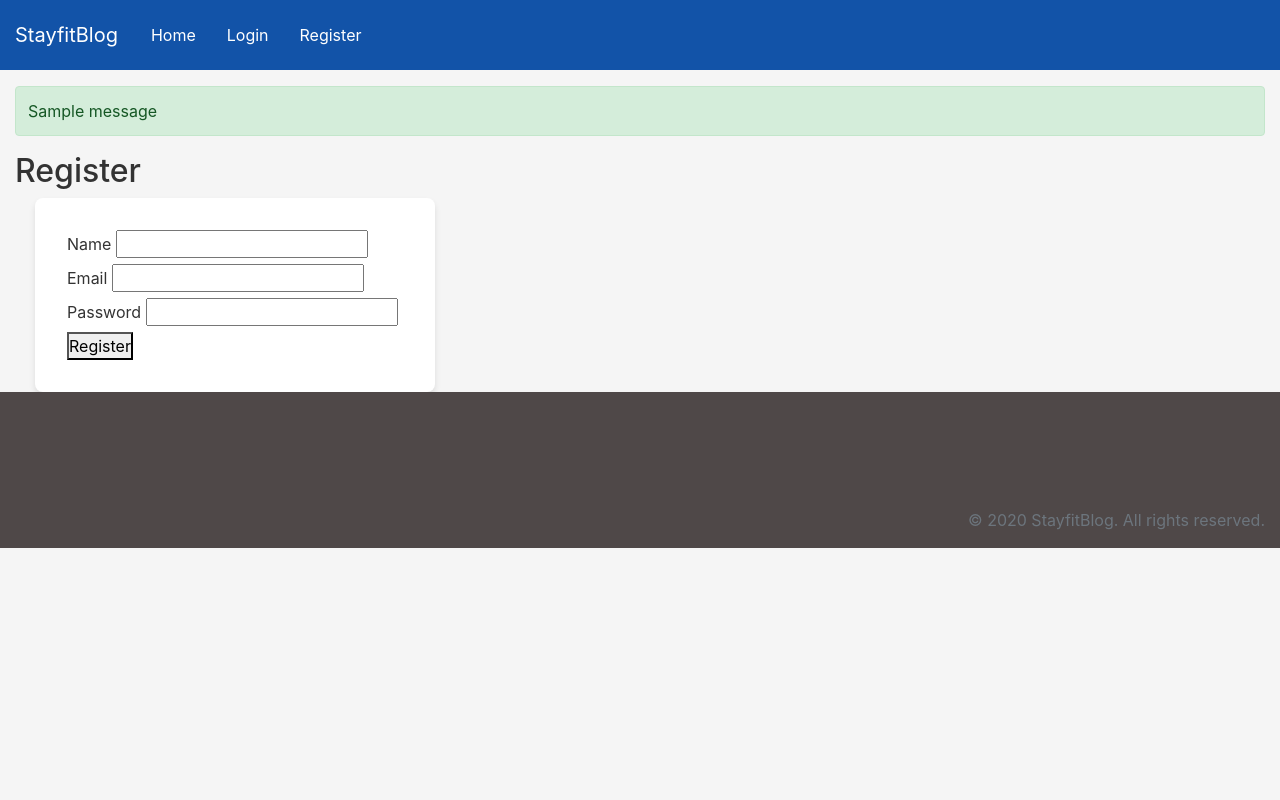
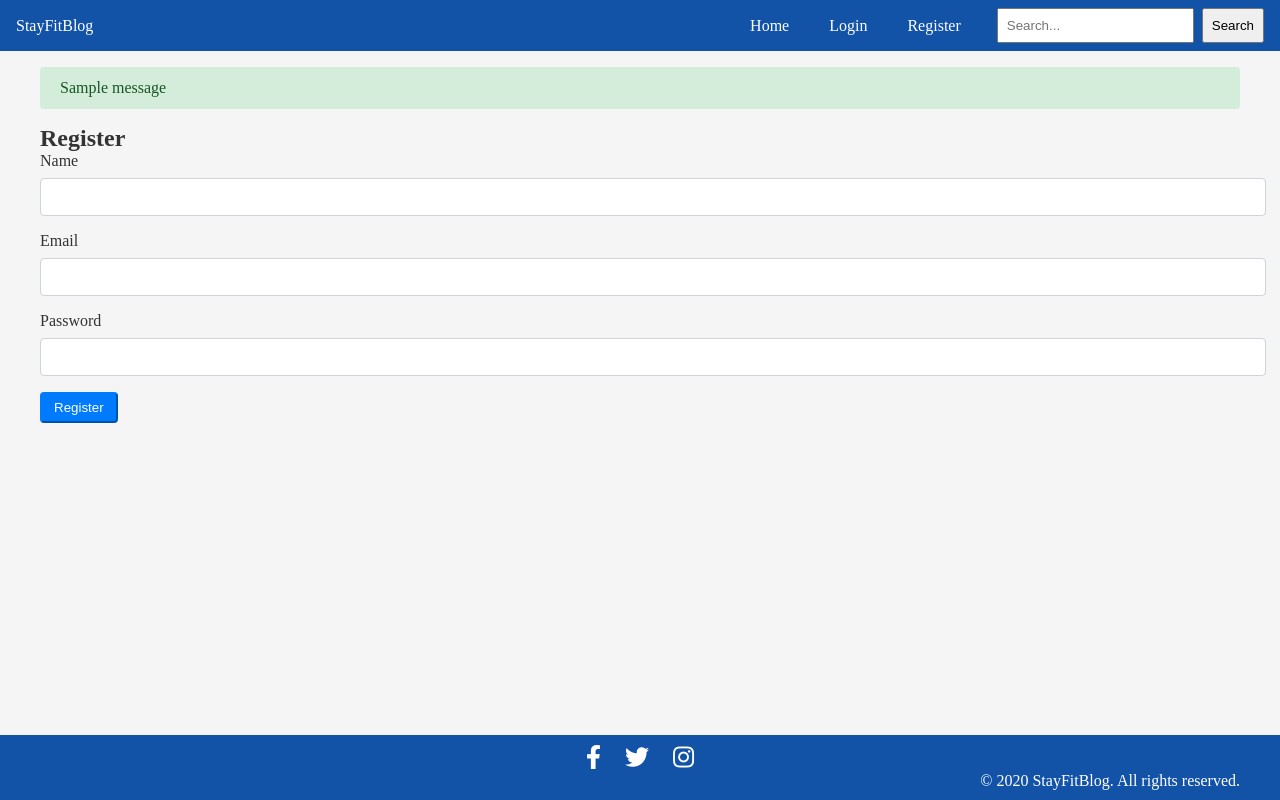
Before and after one commit to Emmayordi/alx_capstone_project, a Python web app: template StayFitBlog/templates/register.html in a window 1280 px wide. Run offline with Jinja, Linux system fonts and the light colour scheme; the template is opened without the code that fills it: most values are stand-ins (such as "Sample title", 1, 10 or a date in 2020); one stand-in notice (Sample message) is shown; form fields are guessed from the names that the template uses; some libraries are stand-ins or nearby versions.

Commit message:
remove bootstrap and use html css js

```diff
--- a/StayFitBlog/routes.py
+++ b/StayFitBlog/routes.py
@@ -5,6 +5,12 @@ from StayFitBlog.models import User, Post, Comment,add_user
 from StayFitBlog.forms import LoginForm, RegisterForm, AddPostForm, CommentForm
 
 from bleach import clean
+@app.route('/search')
+def search():
+    query = request.args.get('q', '')  # Getting the search term from the query string
+    # Perform search logic here, possibly querying your database
+    # For demonstration purposes, we'll just return a simple response
+    return f"Search results for: {query}"
 
 @app.route('/', methods=['GET', 'POST'])
 def home():
--- a/StayFitBlog/static/css/styles.css
+++ b/StayFitBlog/static/css/styles.css
@@ -14,177 +14,190 @@ body {
     overflow-x: hidden;
 }
 
-
-.home-background h1 {
-    font-size: 5em;
-    font-weight: bold;
-    color: hsl(120, 11%, 9%); /* Green color for a healthy and fresh look */
-    text-shadow: 2px 2px 4px rgba(0, 0, 0, 0.5);
-    margin-bottom: 20px;
+.custom-navbar {
+    background-color: #1253a8;
+    display: flex;
+    justify-content: space-between;
+    align-items: center;
+    padding: 0.5rem 1rem;
 }
 
-.home-background p.tagline {
-    display: block;
-    margin-top: 20px;
-    font-size: 2em;
-    font-weight: bold;
-    color: #4CAF50;
-    clear: both;
+.navbar-brand {
+    color: #fff;
+    text-decoration: none;
 }
 
-/* Add a semi-transparent overlay with a blurred background image
-.home-background::before {
-    content: '';
-    position: absolute;
-    top: 0;
-    left: 0;
+.nav-items {
+    list-style: none;
+    display: flex;
+    padding: 0;
+    margin: 0;
+    margin-right: 1rem;
+}
+
+.nav-item a {
+    color: #fff;
+    text-decoration: none;
+    margin: 0 10px;
+}
+
+.search-form {
+    display: flex;
+}
+
+.search-form input, .search-form button {
+    padding: 0.5rem;
+}
+
+.search-form input {
+    margin-right: 0.5rem;
+}
+
+  .navbar-toggler {
+    background: none;
+    border: none;
+    cursor: pointer;
+  }
+
+  .navbar-toggler-icon {
+    display: block;
+    width: 30px;
+    height: 3px;
+    background-color: #fff;
+    margin: 5px 0; /* Creates the hamburger icon */
+  }
+
+  /* For larger screens, display the nav items */
+  @media (min-width: 768px) {
+    .nav-items {
+      display: block;
+    }
+  }
+  /* General Container */
+.container {
+    max-width: 1200px;
+    margin: auto;
+    padding: 0 15px;
+  }
+
+  /* Utility Classes */
+  .mt-3 {
+    margin-top: 1rem; /* Adjust the value as per your design */
+  }
+
+  .mt-auto {
+    margin-top: auto;
+  }
+
+  .py-3 {
+    padding-top: 1rem;
+    padding-bottom: 1rem;
+  }
+
+  .text-md-right {
+    text-align: right;
+  }
+
+  /* Flash Messages */
+  .alert {
+    padding: 0.75rem 1.25rem;
+    margin-bottom: 1rem;
+    border-radius: 0.25rem;
+    color: #004085;
+    background-color: #cce5ff;
+    border-color: #b8daff;
+  }
+
+  /* Adjust colors based on the category of the message */
+  .alert-success {
+    color: #155724;
+    background-color: #d4edda;
+    border-color: #c3e6cb;
+  }
+
+  .alert-danger {
+    color: #721c24;
+    background-color: #f8d7da;
+    border-color: #f5c6cb;
+  }
+
+  /* Footer */
+  .footer {
+    background-color: #1253a8; /* Your desired background color */
+    color: white;
+    text-align: center;
+    padding: 10px 0;
+    position: fixed;
+    bottom: 0;
     width: 100%;
-    height: 100%;
-    background-image: url('/static/images/1.png');
-    background-size: cover;
-    background-position: center;
-    background-repeat: no-repeat;
+  }
 
-    z-index: -1;
-    opacity: 0.7;
+  .social-links {
+    margin-bottom: 0;
+    padding: 0;
   }
-*/
 
+  .social-links a {
+    color: white; /* Adjust if needed */
+    margin: 0 10px;
+    font-size: 24px; /* Adjust icon size as needed */
+  }
 
-/* Rest of your existing styles */
+  .social-links a:hover {
+    color: #ddd; /* Adjust hover color as needed */
+  }
 
-.home-background {
-    display: flex;
-    flex-direction: column; /* Stacks child elements vertically */
-    align-items: center;
-    justify-content: center;
-    height: 100vh;
-    width: 100vw;
+  /* Ensuring the content doesn't overlap with the fixed footer */
+  body {
+    padding-bottom: 60px; /* Adjust this value based on your footer's height */
+  }
+  .login-to-post {
+    margin-top: 20px;
     text-align: center;
   }
 
-
-.container {
-    max-width: 100%;
-    margin-top: 50px;
-    background-color: transparent;
-}
-
-
-
-
-/* styles.css */
-
-.container {
-    max-width: 100%;
-    margin-top: 50px;
-    background-color: transparent;
-}
-
-form {
-    padding: 2rem;
-    background: #fff;
-    border-radius: 8px;
-    box-shadow: 0 4px 6px rgba(0,0,0,0.1);
-    max-width: 400px; /* Limit form width */
-    width: 100%;
-    box-sizing: border-box;
-    margin: 0 20px; /* Adjust spacing around the form */
+  .login-to-post-link {
+    display: inline-block;
+    background-color: #007bff;
+    color: white;
+    padding: 10px 15px;
+    text-decoration: none;
+    border-radius: 5px;
+    transition: background-color 0.2s
 }
 
 .form-group {
-    margin-bottom: 1rem; /* Spacing between form groups */
+    margin-bottom: 1rem;
   }
 
-.form-group label {
+  .form-label {
     display: block;
-    margin-bottom: .5rem; /* Spacing between label and input */
+    margin-bottom: .5rem;
   }
 
-.form-group input,
-.form-group button {
-    width: 100%; /* Full width of the form group */
-    padding: 0.75rem; /* Padding inside inputs and button for better touch */
-    border: 1px solid #ccc; /* Subtle border around inputs */
-    border-radius: 4px; /* Rounded corners for inputs */
-    box-sizing: border-box; /* Ensure padding doesn't increase size */
+  .form-control {
+    width: 100%;
+    padding: .375rem .75rem;
+    font-size: 1rem;
+    line-height: 1.5;
+    color: #495057;
+    background-color: #fff;
+    background-clip: padding-box;
+    border: 1px solid #ced4da;
+    border-radius: .25rem;
+    transition: border-color .15s ease-in-out,box-shadow .15s ease-in-out;
   }
 
-.btn-primary {
-    background-color: #4CAF50; /* Green button */
-    border: none; /* No border for button */
-    cursor: pointer;
-    font-weight: bold; /* Make button text bold */
-}
-
-.btn-primary:hover {
-    background-color: #45a049; /* Darker shade on hover */
-}
-
-.alert {
-    padding: 0.75rem;
-    margin-bottom: 1rem;
-    border-radius: 4px;
-    border: 1px solid transparent;
-}
-
-.alert-danger {
-    background-color: #f8d7da;
-    border-color: #f5c6cb;
-    color: #721c24; /* Text color for danger alerts */
-}
-
-.alert-success {
-    background-color: #d4edda;
-    border-color: #c3e6cb;
-    color: #155724; /* Text color for success alerts */
-}
-@media (min-width: 576px) {
-    .form-container {
-        margin-top: 100px;
-    }
-}
-
-.btn-primary {
-    width: 100%;
-    padding: 12px;
-    box-sizing: border-box;
-    background-color: #4CAF50; /* Green button color */
+  .btn {
     color: #fff;
-    border: none;
-    border-radius: 5px;
+    background-color: #007bff;
+    border-color: #007bff;
+    padding: .375rem .75rem;
+    border-radius: .25rem;
     cursor: pointer;
   }
 
-.btn-primary:hover {
-    background-color: #45a049; /* Darker green on hover */
+  .btn:hover {
+    background-color: #0069d9;
+    border-color: #0062cc;
   }
-
-@media (min-width: 576px) {
-    .container {
-        margin-top: 100px;
-    }
-}
-
-.navbar {
-    background-color: #333333;
-    padding: 15px;
-}
-
-.navbar-light .navbar-brand {
-    color: #fff;
-}
-
-.navbar-light .navbar-nav .nav-link {
-    color: #fff;
-    margin-right: 50px;
-}
-
-.footer {
-    background-color: #4f4848;
-    color: #fff;
-}
-
-.list-inline-item a {
-    color: #fff;
-}
--- a/StayFitBlog/templates/layout.html
+++ b/StayFitBlog/templates/layout.html
@@ -1,4 +1,4 @@
-<!---Layout.html-->
+<!--layout.html-->
 <!DOCTYPE html>
 <html lang="en">
   <head>
@@ -10,14 +10,9 @@
     <meta name="description" content="" />
     <meta name="author" content="" />
     <title>
-      {% block title %}{% if title %}{{ title }} - StayfitBlog{% else
-      %}StayfitBlog{% endif %}{% endblock %}
+      {% block title %}{% if title %}{{ title }} - StayFitBlog{% else
+      %}StayFitBlog{% endif %}{% endblock %}
     </title>
-    <!-- Bootstrap CSS -->
-    <link
-      rel="stylesheet"
-      href="https://stackpath.bootstrapcdn.com/bootstrap/4.5.2/css/bootstrap.min.css"
-    />
     <!-- Font Awesome CSS -->
     <link
       rel="stylesheet"
@@ -32,72 +27,82 @@
   <body>
     <!-- Navigation Bar -->
     <nav
-      class="navbar navbar-expand-lg navbar-light"
-      style="background-color: #1253a8"
+      class="custom-navbar"
+      style="
+        background-color: #1253a8;
+        display: flex;
+        justify-content: space-between;
+        align-items: center;
+        padding: 0.5rem 1rem;
+      "
     >
       <a
         class="navbar-brand"
         href="{{ url_for('home') }}"
-        style="color: #fff; margin-right: 25px"
-        >StayfitBlog</a
+        style="color: #fff; text-decoration: none"
+        >StayFitBlog</a
       >
-      <button
-        class="navbar-toggler"
-        type="button"
-        data-toggle="collapse"
-        data-target="#navbarNav"
-        aria-controls="navbarNav"
-        aria-expanded="false"
-        aria-label="Toggle navigation"
-      >
-        <span class="navbar-toggler-icon"></span>
-      </button>
-      <div class="collapse navbar-collapse" id="navbarNav">
-        <ul class="navbar-nav">
-          <li class="nav-item active">
+      <div class="navbar-links" style="display: flex; align-items: center">
+        <ul
+          class="nav-items"
+          style="
+            list-style: none;
+            display: flex;
+            padding: 0;
+            margin: 0;
+            margin-right: 1rem;
+          "
+        >
+          <li class="nav-item" style="margin: 0 10px">
             <a
               class="nav-link"
               href="{{ url_for('home') }}"
-              style="color: #fff; margin-right: 15px"
-              >Home <span class="sr-only">(current)</span></a
+              style="color: #fff; text-decoration: none"
+              >Home</a
             >
           </li>
           {% if not current_user.is_authenticated %}
-          <li class="nav-item">
+          <li class="nav-item" style="margin: 0 10px">
             <a
               class="nav-link"
               href="{{ url_for('login') }}"
-              style="color: #fff; margin-right: 15px"
+              style="color: #fff; text-decoration: none"
               >Login</a
             >
           </li>
-          <li class="nav-item">
+          <li class="nav-item" style="margin: 0 10px">
             <a
               class="nav-link"
               href="{{ url_for('register') }}"
-              style="color: #fff; margin-right: 15px"
+              style="color: #fff; text-decoration: none"
               >Register</a
             >
           </li>
           {% else %}
-          <li class="nav-item">
+          <li class="nav-item" style="margin: 0 10px">
             <a
               class="nav-link"
               href="{{ url_for('logout') }}"
-              style="color: #fff; margin-right: 15px"
+              style="color: #fff; text-decoration: none"
               >Logout</a
-            >
-          </li>
-          <li class="nav-item">
-            <a
-              class="nav-link"
-              href="{{ url_for('add_post') }}"
-              style="color: #fff; margin-right: 15px"
-              >Add Post</a
             >
           </li>
           {% endif %}
         </ul>
+        <form
+          class="search-form"
+          action="{{ url_for('search') }}"
+          method="get"
+          style="display: flex"
+        >
+          <input
+            type="text"
+            name="q"
+            placeholder="Search..."
+            style="padding: 0.5rem; margin-right: 0.5rem"
+          />
+          <button type="submit" style="padding: 0.5rem">Search</button>
+        </form>
       </div>
     </nav>
 
@@ -105,7 +110,11 @@
     <div class="container mt-3">
       {% with messages = get_flashed_messages(with_categories=true) %} {% if
       messages %} {% for category, message in messages %}
-      <div class="alert alert-{{ category }}">{{ message }}</div>
+      <div
+        class="alert {{ 'alert-success' if category == 'success' else 'alert-danger' }}"
+      >
+        {{ message }}
+      </div>
       {% endfor %} {% endif %} {% endwith %}
     </div>
 
@@ -117,25 +126,38 @@
     </div>
 
     <!-- Footer -->
-    <footer class="footer mt-auto py-3">
+    <footer class="footer">
       <div class="container">
-        <div class="row">
-          <div class="col-md-6">
-            <!-- Social Media Links -->
-          </div>
-          <div class="col-md-6 text-md-right">
-            <p class="text-muted mb-0">
-              &copy; {{ current_year }} StayfitBlog. All rights reserved.
-            </p>
-          </div>
+        <div class="social-links">
+          <a href="https://facebook.com/yourpage" target="_blank"
+            ><i class="fab fa-facebook-f"></i
+          ></a>
+          <a href="https://twitter.com/yourpage" target="_blank"
+            ><i class="fab fa-twitter"></i
+          ></a>
+          <a href="https://instagram.com/yourpage" target="_blank"
+            ><i class="fab fa-instagram"></i
+          ></a>
+          <!-- Add more social media links here -->
+        </div>
+        <div class="text-md-right">
+          <p class="text-muted mb-0">
+            &copy; {{ current_year }} StayFitBlog. All rights reserved.
+          </p>
         </div>
       </div>
     </footer>
+    <!-- JavaScript for Navbar Toggle -->
+    <script>
+      document.addEventListener("DOMContentLoaded", function () {
+        const toggler = document.querySelector(".navbar-toggler");
+        const navLinks = document.querySelector(".navbar-links");
 
-    <!-- Bootstrap JS and dependencies -->
-    <script src="https://code.jquery.com/jquery-3.5.1.slim.min.js"></script>
-    <script src="https://cdn.jsdelivr.net/npm/@popperjs/core@2.11.6/dist/umd/popper.min.js"></script>
-    <script src="https://stackpath.bootstrapcdn.com/bootstrap/4.5.2/js/bootstrap.min.js"></script>
-    <script src="{{ url_for('static', filename='js/script.js') }}"></script>
+        toggler.addEventListener("click", function () {
+          const isDisplayed = navLinks.style.display === "block";
+          navLinks.style.display = isDisplayed ? "none" : "block";
+        });
+      });
+    </script>
   </body>
 </html>
--- a/StayFitBlog/templates/login.html
+++ b/StayFitBlog/templates/login.html
@@ -1,3 +1,5 @@
+<!--Login Form Template-->
+
 {% extends 'layout.html' %} {% block contents %}
 <div class="container">
   <!-- Display flash messages, if any -->
--- a/StayFitBlog/templates/register.html
+++ b/StayFitBlog/templates/register.html
@@ -1,14 +1,22 @@
+<!---Register.html-->
 {% extends 'layout.html' %} {% block contents %}
 <div class="register">
   <h2>Register</h2>
-  <form method="POST" action="{{ url_for('register') }}">
+  <form method="POST" action="{{ url_for('register') }}" class="register-form">
     {{ form.hidden_tag() }}
-    <div>{{ form.name.label }} {{ form.name() }}</div>
-    <!-- Corrected from username to name -->
-    <div>{{ form.email.label }} {{ form.email() }}</div>
-    <div>{{ form.password.label }} {{ form.password() }}</div>
-
-    <button type="submit">Register</button>
+    <div class="form-group">
+      {{ form.name.label(class="form-label") }} {{
+      form.name(class="form-control") }}
+    </div>
+    <div class="form-group">
+      {{ form.email.label(class="form-label") }} {{
+      form.email(class="form-control") }}
+    </div>
+    <div class="form-group">
+      {{ form.password.label(class="form-label") }} {{
+      form.password(class="form-control") }}
+    </div>
+    <button type="submit" class="btn">Register</button>
   </form>
 </div>
 {% endblock %}
```
Also changed, not shown: StayFitBlog/templates/post_detail.html (+11 -2 lines). Lines whose indentation alone changed are shown as unchanged.
